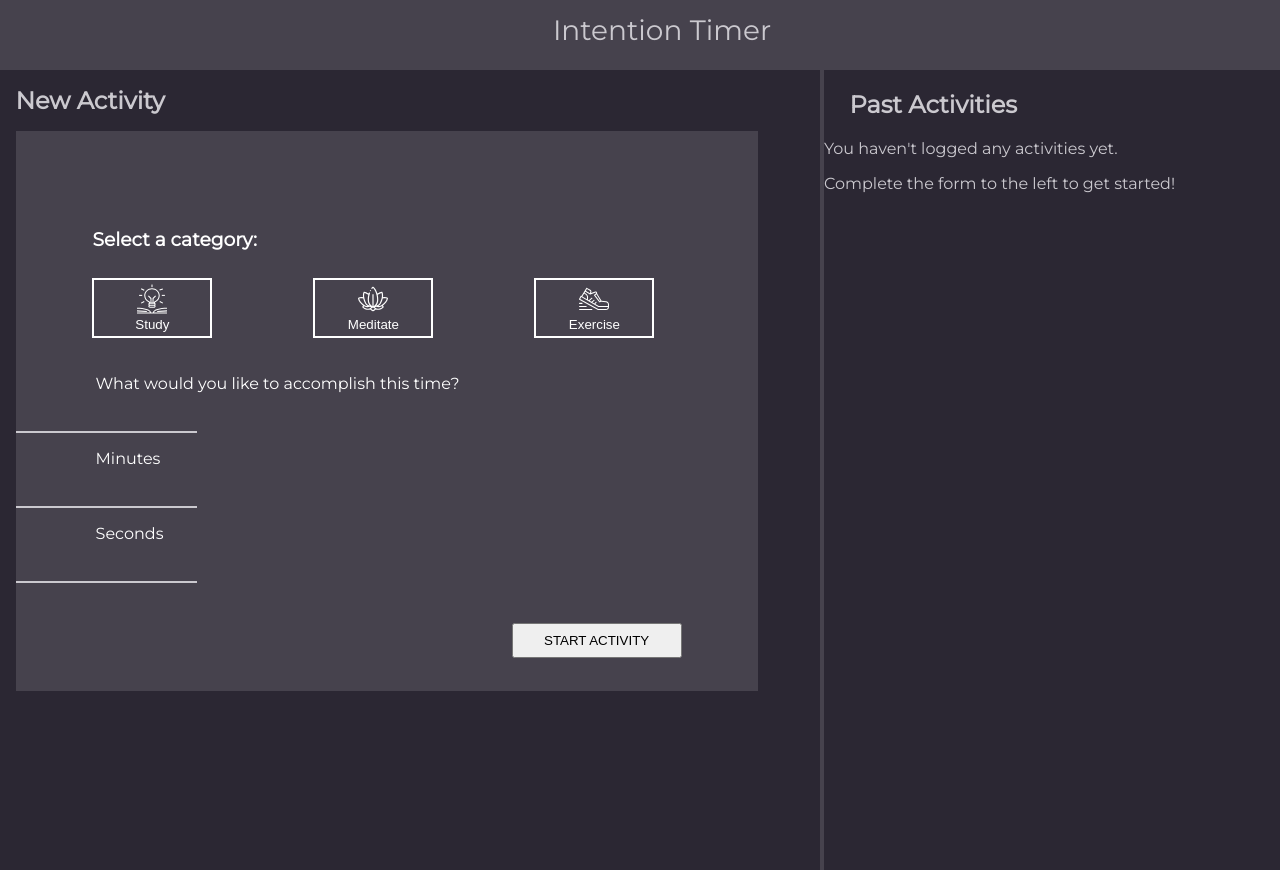
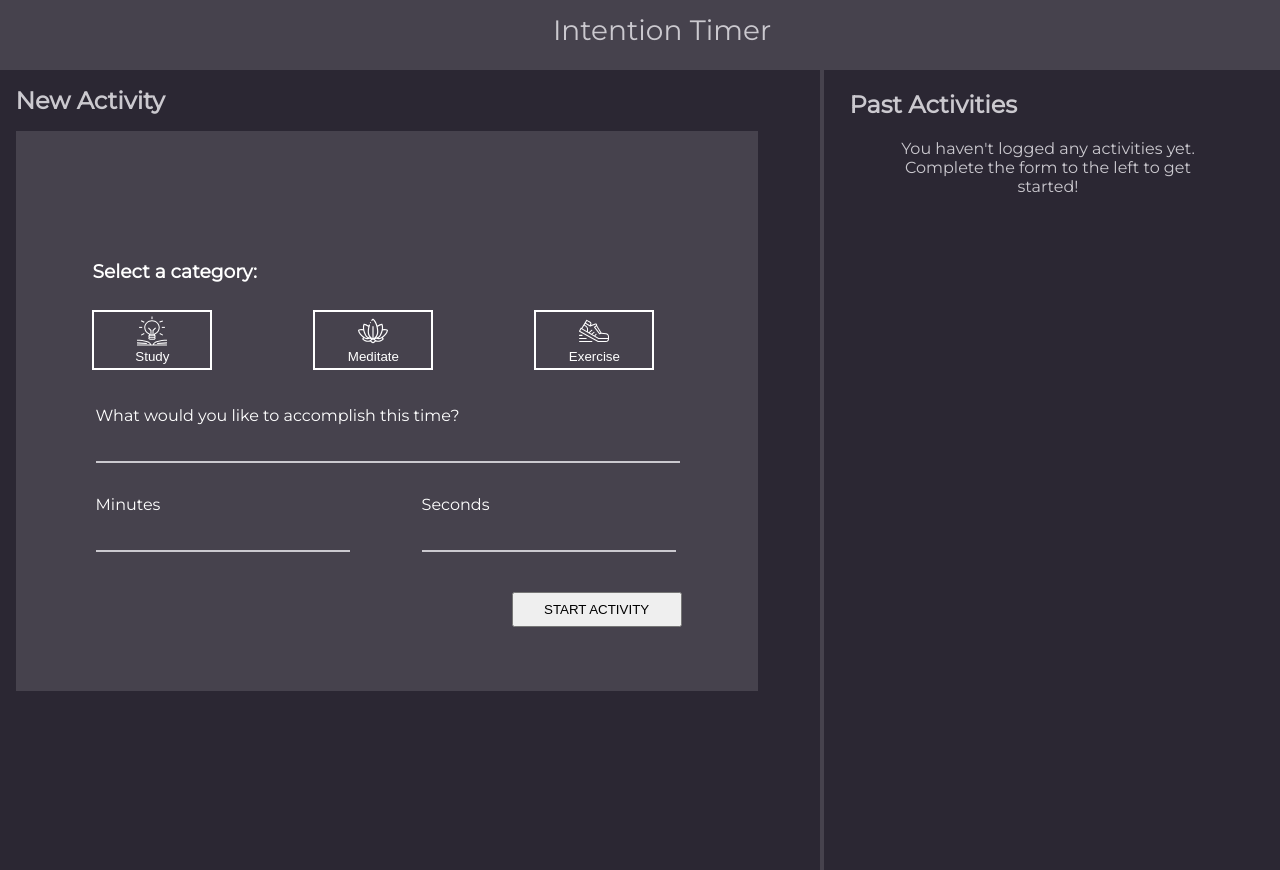
Before and after one commit to userigorgithub/intentions-timer, a plain HTML site: page index.html in a window 1280 px wide. Shown: the top 870 px of the page. Drawn offline with Linux system fonts and the light colour scheme.

Commit message:
change element classes to accomodate alignment

```diff
--- a/index.html
+++ b/index.html
@@ -23,29 +23,30 @@
             <button class="button">
             <img src="assets/exercise.svg" id="exercise-icon" alt="exercise icon"/>
             <br>Exercise</button>
-        <form>
-            <p class="what-would">
-            <label for ="accomplishment">What would you like to accomplish this time?</label>
-            <br>
-            <input class="accomplishment" type="text" id="accomplishment-input" name="accomplishment">
+        <form class="goal-set">
+            <p>
+                <label for="accomplishments">What would you like to accomplish this time?</label>
+                <br>
+                <input id="accomplishments" type="text">
             </p>
-            <p class="minutes">
-            <label for ="minutes">Minutes</label>
-            <br>
-            <input class="minutes" type="text" id="minutes-input" name="minutes">
+        </form>
+        <form class="timer">
+            <p>
+                <label for="minutes">Minutes</label>
+                <br>
+                <input id="minutes" type="text">
             </p>
-            <p class="seconds">
-            <label for ="seconds">Seconds</label>
-            <br>
-            <input class="seconds" type="text" id="seconds-input" name="seconds">
+            <p>
+                <label for ="seconds" id="seconds-label">Seconds</label>
+                <br>
+                <input id="seconds" type="text">
             </p>
         </form>
         <button class="start-activity-button">START ACTIVITY</button>
         </section>
         <section class="past-activities right">
             <h1>Past Activities</h1>
-            <p>You haven't logged any activities yet.</p>
-            <p>Complete the form to the left to get started!</p>
+            <p class="default-text">You haven't logged any activities yet. <br>Complete the form to the left to get started!</p>
         </section>
     </main>
 <link rel="text/JavaScript" href="main.js">
```
